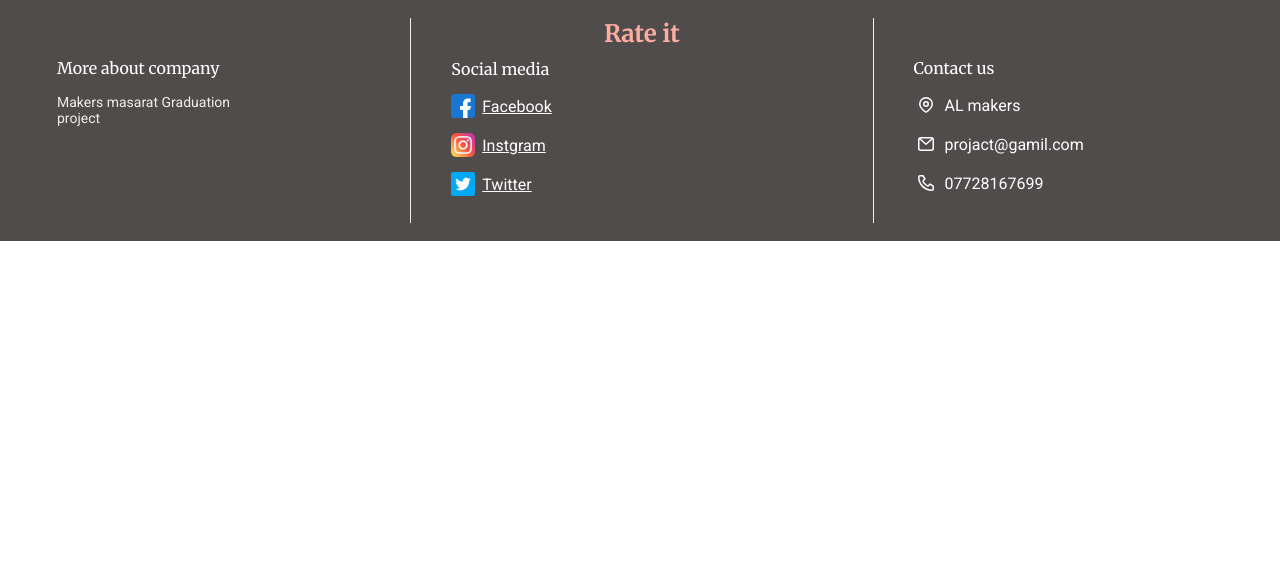
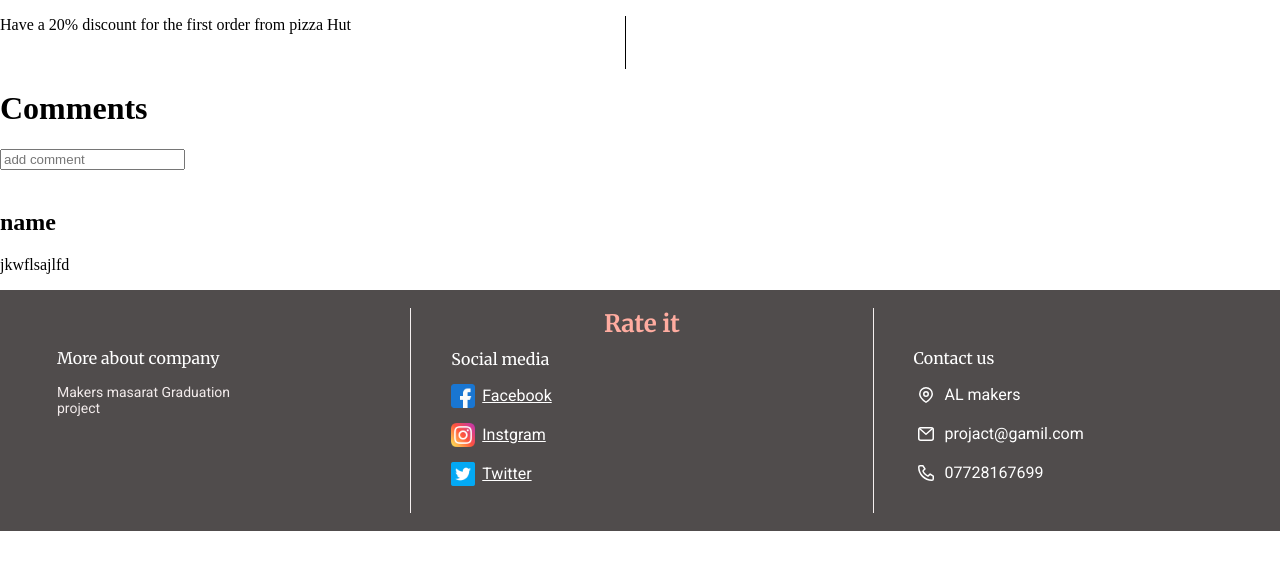
Before and after one commit to Hassanraad/Rate_it, a React (Create React App) app: page / in a window 1280 px wide. Shown: the top 570 px of the page. Built offline with nearby package versions, Linux system fonts and the light colour scheme.

Commit message:
update yarn

```diff
--- a/src/App.js
+++ b/src/App.js
@@ -1,10 +1,11 @@
 import './App.css';
 import Layout from './layout/layout';
+import Company from './pages/companypage';
 function App() {
   return (
    <>
+   <Company/>
    <Layout/>
-
    </>
   );
 }
--- a/src/layout/footer.css
+++ b/src/layout/footer.css
@@ -11,7 +11,7 @@
     .logo1{
         display: none;
     }
-    h1{
+    .logo{
     font-family: 'Merriweather', serif;
     font-size: 24px;
     color: #FFACA0;
@@ -106,7 +106,7 @@
         font-family: 'Roboto', sans-serif;
     }
     @media only screen and (max-width:400px){
-        h1{
+        .logo{
             display: none;
         }
         .footer{
@@ -177,6 +177,9 @@
             text-align: center;
             width: 100%;
             margin-top: 5px;
+            color: #FFACA0;
+            font-weight: bold;
+            font-family: 'Merriweather', serif;
         }
         a{
             font-size: 14px;
--- /dev/null
+++ b/src/pages/companypage.css
@@ -0,0 +1,7 @@
+.ad00{
+    width: 625px;
+    border-right: 0.5px solid black;
+}
+.ad01{
+
+}
--- /dev/null
+++ b/src/pages/companypage.jsx
@@ -0,0 +1,37 @@
+import './companypage.css';
+export default function Company(){
+
+
+    return (
+        <>
+        <div>
+            <div className='ad00'>
+            <div className='ad01'>
+                <div>
+                    <p>Have a 20% discount for the first order from pizza Hut</p>
+                    <a href="#">Order now</a>
+                </div>
+            </div>
+            </div>
+            <div>
+                <h1>Comments</h1>
+                <span>
+                    <a href=""><img src="" alt="" /></a>
+                    <input type="text" placeholder='add comment'  />
+                </span>
+                <div>
+                <span>
+                <a href=""><img src="" alt="" /></a>
+                <h2>name</h2>
+                </span>
+                <span><i></i></span>
+                <div>
+                    <p>jkwflsajlfd</p>
+                </div>
+                </div>
+            </div>
+        </div>
+
+        </>
+    )
+}
```
Also changed, not shown: 1 other file (tests, documents, lock files or other folders).
